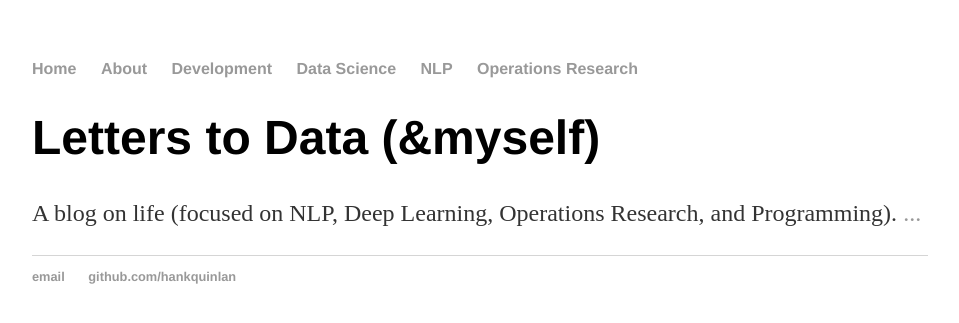
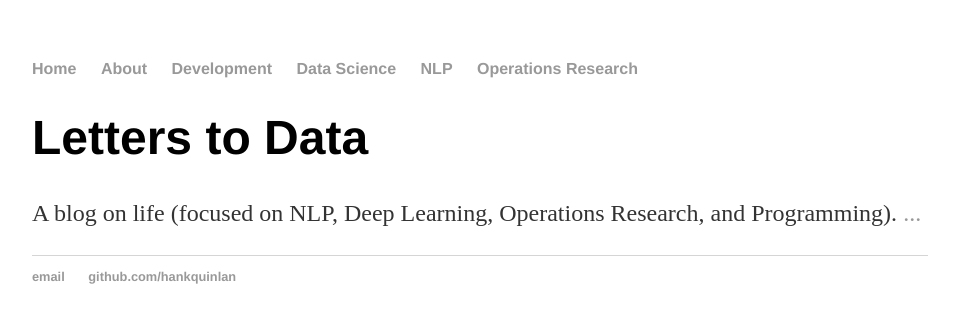
Before and after one commit to simonada/simonada.github.io, a Jekyll site: the page built from index.html, in a window 1280 px wide. Shown: the top 323 px of the page, without its empty margins (160-1119 px from the left). Built offline with Jekyll 4.4.1, drawn with Linux system fonts in a browser that asks for light colours.

Commit message:
Update index.html

```diff
--- a/index.html
+++ b/index.html
@@ -1,8 +1,8 @@
 ---
 layout: default
-title: Letters to Data (&myself)
+title: Letters to Data
 ---
 <div class="blurb">
-	<h1>Letters to Data (&myself)</h1>
+	<h1>Letters to Data</h1>
 	<p>A blog on life (focused on NLP, Deep Learning, Operations Research, and Programming). <a href="/about">...</a></p>
 </div><!-- /.blurb -->
```
